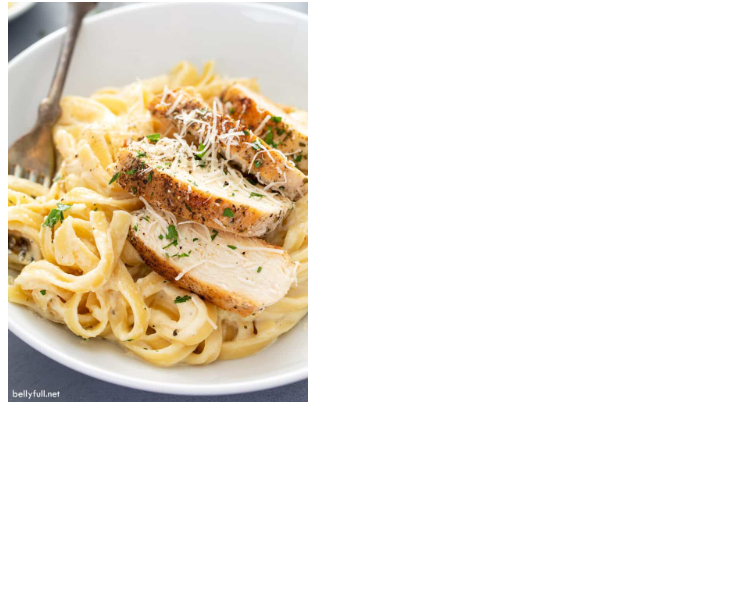
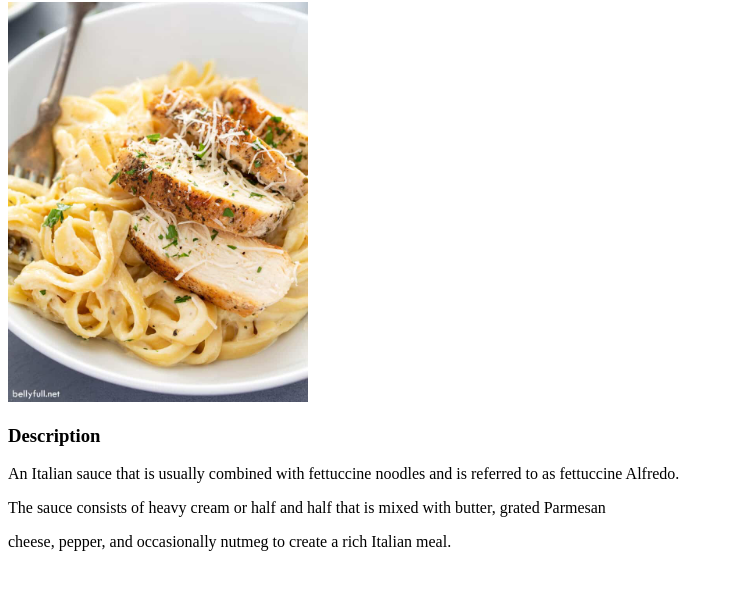
Before and after one commit to nukinel/odin-recipes, a plain HTML site: page recipes/chicken_alfredo.html in a window 1280 px wide. Shown: the part 78-668 px from the top of the page, without its empty margins (0-734 px from the left). Drawn offline with Linux system fonts and the light colour scheme.

Commit message:
Add "Description" heading and paragraph

```diff
--- a/recipes/chicken_alfredo.html
+++ b/recipes/chicken_alfredo.html
@@ -9,5 +9,11 @@
 <body>
     <h1>Chicken Alfredo</h1>
     <img src="chiken_alfredo.jpg" alt="Tasty Chicken Alfredo" height="400">
+
+    <h3>Description</h3>
+    <p>An Italian sauce that is usually combined with fettuccine noodles and is referred to as fettuccine Alfredo.</p>
+    <p>The sauce consists of heavy cream or half and half that is mixed with butter, grated Parmesan</p>
+    <p>cheese, pepper, and occasionally nutmeg to create a rich Italian meal.</p>
+
 </body>
 </html>
```
